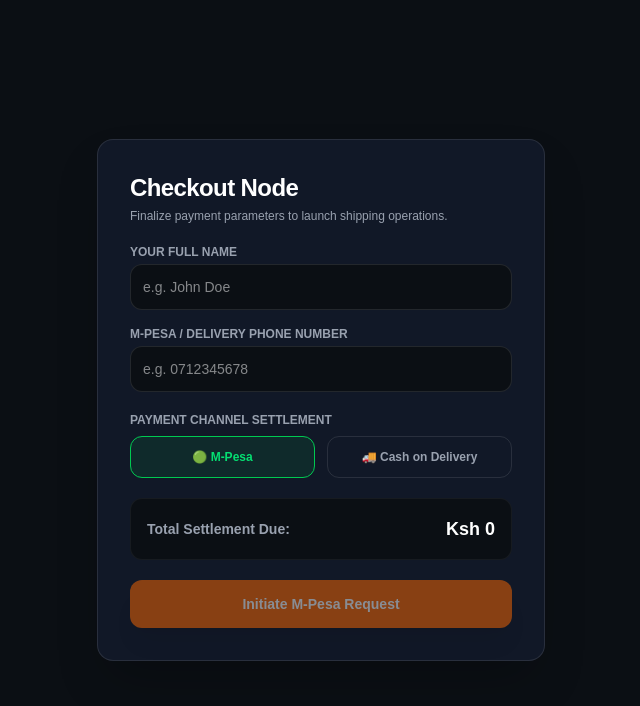
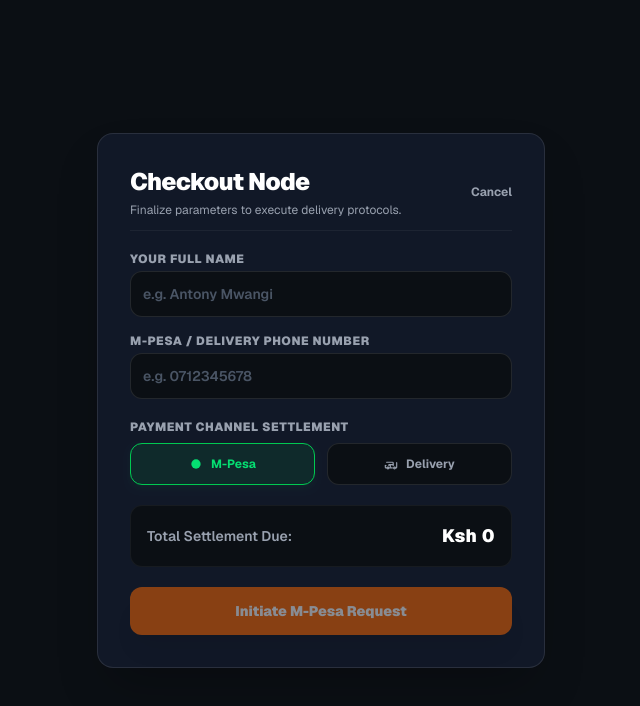
Before and after one commit to Antony-Mwangi/auto-genius2, a Next.js app: page /checkout in a window 1280 px wide. Shown: the top 706 px of the page, without its empty margins (319-959 px from the left). Built offline with nearby package versions, Linux system fonts and the light colour scheme.

Commit message:
checkout page

```diff
--- a/app/checkout/page.tsx
+++ b/app/checkout/page.tsx
@@ -8,6 +8,10 @@
   const router = useRouter();
   const [cart, setCart] = useState([]);
   const [loading, setLoading] = useState(false);
+
+  // Custom Status Notification States
+  const [showSuccessModal, setShowSuccessModal] = useState(false);
+  const [errorMessage, setErrorMessage] = useState<string | null>(null);
 
   // Billing fields
   const [name, setName] = useState("");
@@ -25,6 +29,7 @@
     e.preventDefault();
     if (cart.length === 0) return;
     setLoading(true);
+    setErrorMessage(null);
 
     try {
       const res = await fetch("/api/orders", {
@@ -35,53 +40,150 @@
 
       if (res.ok) {
         localStorage.removeItem("autogenius_cart");
-        alert("🎉 Order placed successfully! The admin terminal has been alerted.");
-        router.push("/shop");
+        setShowSuccessModal(true);
       } else {
         const errData = await res.json();
-        alert(`Error: ${errData.message}`);
+        setErrorMessage(errData.message || "Failed to finalize parameters.");
       }
     } catch (err) {
-      alert("Network synchronization error.");
+      setErrorMessage("Network synchronization error. Please check your connectivity.");
     } finally {
       setLoading(false);
     }
   };
 
   return (
-    <main className="min-h-screen bg-[#0b0f14] text-white p-6 flex items-center justify-center">
+    <main className="min-h-screen bg-[#0b0f14] text-white p-4 sm:p-6 flex items-center justify-center relative antialiased font-sans">
+
+      {/* SUCCESS MODAL WINDOW CONTAINER */}
+      {showSuccessModal && (
+        <div className="fixed inset-0 z-50 flex items-center justify-center bg-black/80 backdrop-blur-sm p-4 animate-fadeIn">
+          <div className="bg-[#111827] border border-white/10 rounded-2xl w-full max-w-sm p-6 text-center space-y-4 shadow-2xl">
+            <div className="w-12 h-12 bg-green-500/10 border border-green-500/30 rounded-full flex items-center justify-center mx-auto text-green-400">
+              <svg className="w-6 h-6" fill="none" viewBox="0 0 24 24" strokeWidth="2.5" stroke="currentColor">
+                <path strokeLinecap="round" strokeLinejoin="round" d="M4.5 12.75l6 6 9-13.5" />
+              </svg>
+            </div>
+            <div className="space-y-1">
+              <h2 className="text-xl font-black text-white">Order Placed Successfully!</h2>
+              <p className="text-xs text-gray-400 leading-relaxed">The administrative warehouse catalog terminal has been alerted to launch shipping logistics.</p>
+            </div>
+            <button
+              onClick={() => {
+                setShowSuccessModal(false);
+                router.push("/shop");
+              }}
+              className="w-full bg-orange-500 hover:bg-orange-400 text-white font-black py-3 rounded-xl text-xs transition cursor-pointer shadow-md shadow-orange-500/10"
+            >
+              Return to Catalog
+            </button>
+          </div>
+        </div>
+      )}
+
+      {/* CORE CHECKOUT FORM PANEL */}
       <form onSubmit={handlePlaceOrder} className="w-full max-w-md bg-[#111827] border border-white/10 rounded-2xl p-6 sm:p-8 space-y-5 shadow-2xl">
-        <div>
-          <h1 className="text-2xl font-black tracking-tight">Checkout Node</h1>
-          <p className="text-xs text-gray-400 mt-1">Finalize payment parameters to launch shipping operations.</p>
+        <div className="flex items-center justify-between border-b border-white/5 pb-3">
+          <div>
+            <h1 className="text-2xl font-black tracking-tight text-white">Checkout Node</h1>
+            <p className="text-xs text-gray-400 mt-1">Finalize parameters to execute delivery protocols.</p>
+          </div>
+          <Link href="/shop" className="text-xs font-bold text-gray-400 hover:text-white transition">
+            Cancel
+          </Link>
         </div>
+
+        {/* INLINE ERROR DISPLAY CONTAINER */}
+        {errorMessage && (
+          <div className="bg-red-500/10 border border-red-500/20 text-red-400 p-3 rounded-xl text-xs font-bold flex items-center gap-2">
+            <svg className="w-4 h-4 shrink-0" fill="none" viewBox="0 0 24 24" strokeWidth="2" stroke="currentColor">
+              <path strokeLinecap="round" strokeLinejoin="round" d="M12 9v3.75m9-.75a9 9 0 1 1-18 0 9 9 0 0 1 18 0Zm-9 3.75h.008v.008H12v-.008Z" />
+            </svg>
+            <span>{errorMessage}</span>
+          </div>
+        )}
 
         <div className="space-y-4">
           <div>
-            <label className="block text-xs uppercase font-bold text-gray-400 mb-1">Your Full Name</label>
-            <input type="text" required placeholder="e.g. John Doe" value={name} onChange={e => setName(e.target.value)} className="w-full bg-[#0b0f14] border border-white/10 rounded-xl p-3 text-sm outline-none focus:border-orange-500" />
+            <label className="block text-xs uppercase font-black text-gray-400 mb-1 tracking-wider">Your Full Name</label>
+            <input
+              type="text"
+              required
+              placeholder="e.g. Antony Mwangi"
+              value={name}
+              onChange={e => setName(e.target.value)}
+              className="w-full bg-[#0b0f14] border border-white/10 rounded-xl p-3 text-sm font-semibold text-white placeholder-gray-600 outline-none focus:border-orange-500 transition"
+            />
           </div>
           <div>
-            <label className="block text-xs uppercase font-bold text-gray-400 mb-1">M-Pesa / Delivery Phone Number</label>
-            <input type="tel" required placeholder="e.g. 0712345678" value={phone} onChange={e => setPhone(e.target.value)} className="w-full bg-[#0b0f14] border border-white/10 rounded-xl p-3 text-sm outline-none focus:border-orange-500" />
+            <label className="block text-xs uppercase font-black text-gray-400 mb-1 tracking-wider">M-Pesa / Delivery Phone Number</label>
+            <input
+              type="tel"
+              required
+              placeholder="e.g. 0712345678"
+              value={phone}
+              onChange={e => setPhone(e.target.value)}
+              className="w-full bg-[#0b0f14] border border-white/10 rounded-xl p-3 text-sm font-semibold text-white placeholder-gray-600 outline-none focus:border-orange-500 transition"
+            />
           </div>
         </div>
 
         <div className="space-y-2">
-          <label className="block text-xs uppercase font-bold text-gray-400">Payment Channel Settlement</label>
+          <label className="block text-xs uppercase font-black text-gray-400 tracking-wider">Payment Channel Settlement</label>
           <div className="grid grid-cols-2 gap-3">
-            <button type="button" onClick={() => setPaymentMethod("M-Pesa")} className={`p-3 rounded-xl border font-bold text-xs transition cursor-pointer text-center ${paymentMethod === "M-Pesa" ? "border-green-500 bg-green-500/10 text-green-400" : "border-white/10 text-gray-400"}`}>🟢 M-Pesa</button>
-            <button type="button" onClick={() => setPaymentMethod("Cash on Delivery")} className={`p-3 rounded-xl border font-bold text-xs transition cursor-pointer text-center ${paymentMethod === "Cash on Delivery" ? "border-orange-500 bg-orange-500/10 text-orange-400" : "border-white/10 text-gray-400"}`}>🚚 Cash on Delivery</button>
+            <button
+              type="button"
+              onClick={() => setPaymentMethod("M-Pesa")}
+              className={`p-3 rounded-xl border font-bold text-xs transition flex items-center justify-center gap-2 cursor-pointer text-center ${
+                paymentMethod === "M-Pesa"
+                  ? "border-green-500 bg-green-500/10 text-green-400 shadow-md shadow-green-500/5"
+                  : "border-white/10 bg-[#0b0f14] text-gray-400 hover:border-white/20"
+              }`}
+            >
+              <svg className="w-3.5 h-3.5 shrink-0" fill="currentColor" viewBox="0 0 24 24">
+                <circle cx="12" cy="12" r="8" className={paymentMethod === "M-Pesa" ? "text-green-400" : "text-gray-600"} />
+              </svg>
+              M-Pesa
+            </button>
+            <button
+              type="button"
+              onClick={() => setPaymentMethod("Cash on Delivery")}
+              className={`p-3 rounded-xl border font-bold text-xs transition flex items-center justify-center gap-2 cursor-pointer text-center ${
+                paymentMethod === "Cash on Delivery"
+                  ? "border-orange-500 bg-orange-500/10 text-orange-400 shadow-md shadow-orange-500/5"
+                  : "border-white/10 bg-[#0b0f14] text-gray-400 hover:border-white/20"
+              }`}
+            >
+              <svg className="w-3.5 h-3.5 shrink-0" fill="none" viewBox="0 0 24 24" strokeWidth="2" stroke="currentColor">
+                <path strokeLinecap="round" strokeLinejoin="round" d="M8.25 18.75a1.5 1.5 0 0 1-3 0m3 0a1.5 1.5 0 0 0-3 0m3 0h6m-9 0H3.375a1.125 1.125 0 0 1-1.125-1.125V14.25m17.25 4.5a1.5 1.5 0 0 1-3 0m3 0a1.5 1.5 0 0 0-3 0m3 0h1.125a1.125 1.125 0 0 0 1.125-1.125V9.75M8.25 13.875h1.5a1.125 1.125 0 0 1 1.125 1.125v1.5m-3-2.625t.75-.75h7.5M4.5 9h10.125c.621 0 1.125.504 1.125 1.125v4.5m-12.375 0h.008v.008H3.375v-.008Z" />
+              </svg>
+              Delivery
+            </button>
           </div>
         </div>
 
         <div className="bg-[#0b0f14] p-4 rounded-xl border border-white/5 flex justify-between items-center text-sm font-semibold">
           <span className="text-gray-400">Total Settlement Due:</span>
-          <span className="text-white font-black text-lg">Ksh {total.toLocaleString()}</span>
+          <span className="text-white font-black text-lg tracking-wide">Ksh {total.toLocaleString()}</span>
         </div>
 
-        <button type="submit" disabled={loading || cart.length === 0} className="w-full bg-orange-500 hover:bg-orange-400 text-white font-black py-3.5 rounded-xl text-sm transition disabled:opacity-50 cursor-pointer shadow-xl">
-          {loading ? "Filing Order Entry..." : paymentMethod === "M-Pesa" ? "Initiate M-Pesa Request" : "Complete Order Placement"}
+        <button
+          type="submit"
+          disabled={loading || cart.length === 0}
+          className="w-full bg-orange-500 hover:bg-orange-400 text-white font-black py-3.5 rounded-xl text-sm transition disabled:opacity-50 cursor-pointer shadow-xl flex items-center justify-center gap-2"
+        >
+          {loading ? (
+            <>
+              <svg className="w-4 h-4 animate-spin text-white" fill="none" viewBox="0 0 24 24" strokeWidth="2.5" stroke="currentColor">
+                <path strokeLinecap="round" strokeLinejoin="round" d="M16.023 9.348h4.992v-.001M2.985 19.644v-4.992m0 0h4.992m-4.993 0 3.181 3.183a8.25 8.25 0 0 0 13.803-3.7M4.031 9.865a8.25 8.25 0 0 1 13.803-3.7l3.181 3.182m0-4.991v4.99" />
+              </svg>
+              <span>Filing Order Entry...</span>
+            </>
+          ) : paymentMethod === "M-Pesa" ? (
+            "Initiate M-Pesa Request"
+          ) : (
+            "Complete Order Placement"
+          )}
         </button>
       </form>
     </main>
--- a/app/shop/page.tsx
+++ b/app/shop/page.tsx
@@ -89,7 +89,7 @@
             AUTOGENIUS
           </Link>
 
-          <div className="flex items-center gap-2 sm:gap-4">
+          <div className="flex items-center">
             <Link
               href="/cart"
               className="relative p-2.5 rounded-xl border border-white/10 bg-[#0b0f14] hover:border-orange-500/30 transition flex items-center gap-2 text-xs sm:text-sm font-bold"
@@ -103,13 +103,6 @@
                   {cartCount}
                 </span>
               )}
-            </Link>
-
-            <Link
-              href="/admin/login"
-              className="text-xs font-bold text-gray-400 hover:text-white border border-white/10 px-3 sm:px-4 py-2.5 rounded-xl bg-[#0b0f14] transition whitespace-nowrap"
-            >
-              Terminal Login
             </Link>
           </div>
         </div>
```
